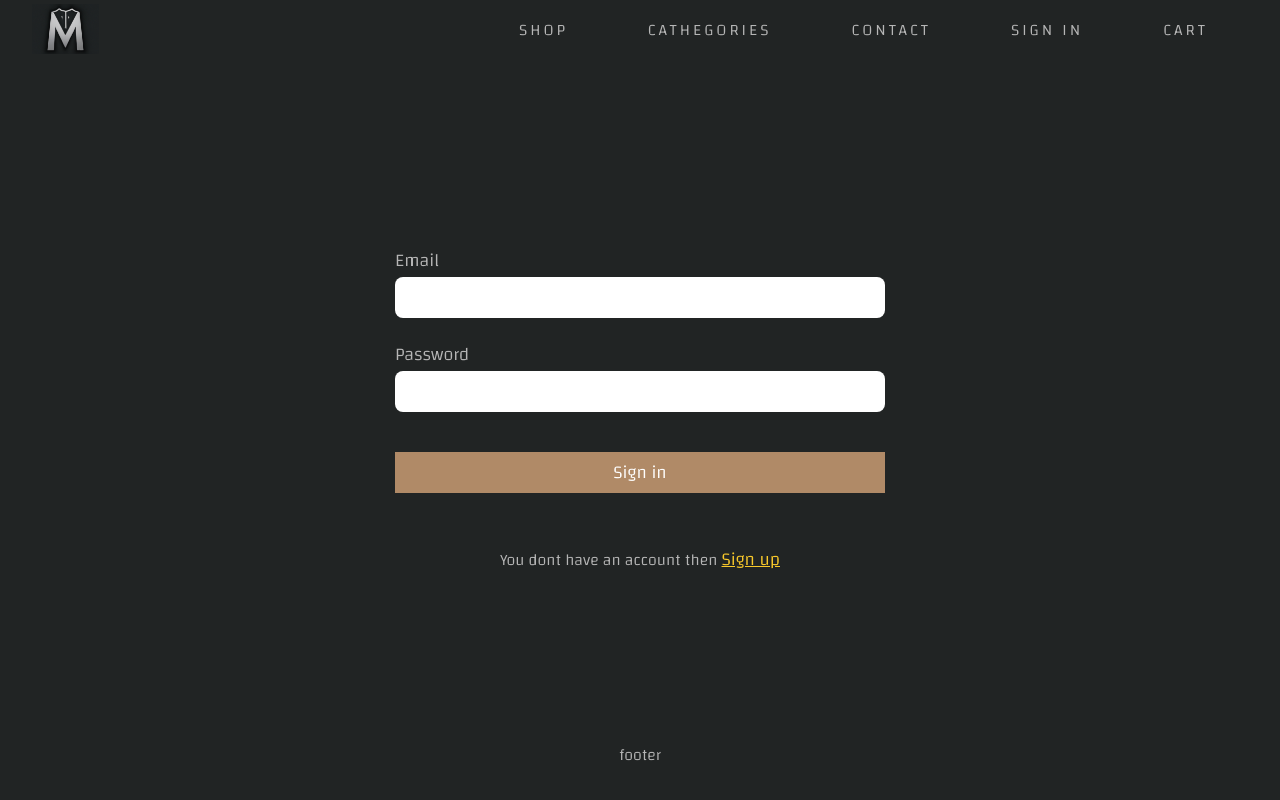
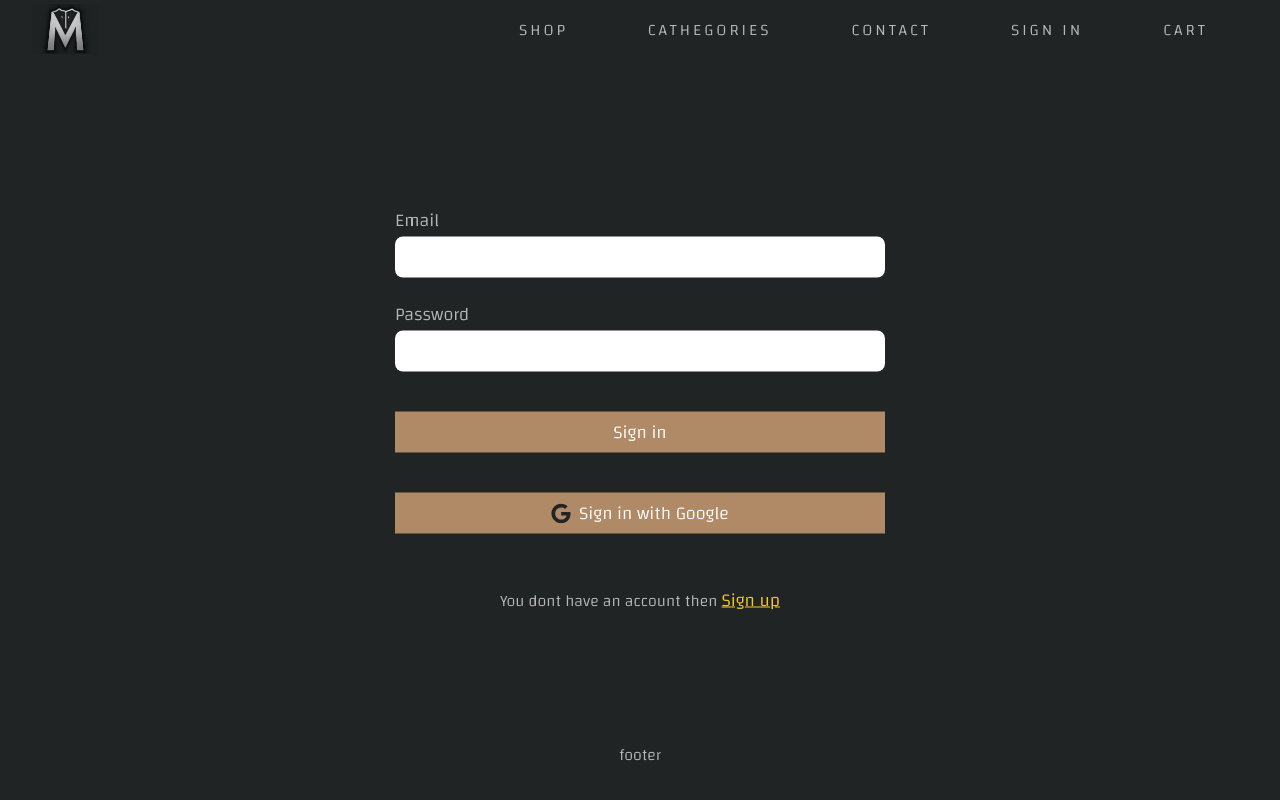
Before and after one commit to banoni-dev/clothes_website, a React (Create React App) app: page /sign-in in a window 1280 px wide. Built offline with nearby package versions, Linux system fonts and the light colour scheme.

Commit message:
add sign in with google pop up wising firebase auth

```diff
--- a/package.json
+++ b/package.json
@@ -6,6 +6,7 @@
     "@testing-library/jest-dom": "^5.16.5",
     "@testing-library/react": "^13.4.0",
     "@testing-library/user-event": "^13.5.0",
+    "firebase": "^9.17.1",
     "react": "^18.2.0",
     "react-dom": "^18.2.0",
     "react-router-dom": "^6.8.0",
--- a/src/components/sign-in/SignIn.jsx
+++ b/src/components/sign-in/SignIn.jsx
@@ -1,24 +1,42 @@
 import React from 'react'
 import './signIn.css'
-import { Link } from 'react-router-dom';
-
+import { Link } from 'react-router-dom'
+import { signInWithGooglePopup,createUserDocumentFromAuth} from '../../utils/firebase/firebase.utils'
 export default function SignIn() {
+  const logGoogleUser = async () => {
+    const {user} = await signInWithGooglePopup();
+    const userDocRef = await createUserDocumentFromAuth(user);
+  }
   return (
-    <div className='sign_in'>
-        <form>
+    <div className="sign_in">
+      <div className="form">
         <div className="field">
           <label>Email</label>
-                <div><input type="email" /></div>
+          <div>
+            <input type="email" />
+          </div>
         </div>
         <div className="field">
           <label>Password</label>
-                <div><input type="password" /></div>
+          <div>
+            <input type="password" />
+          </div>
         </div>
         <div className="btn">
           <button>Sign in</button>
         </div>
-            <div className="txt">You dont have an account then <Link to="../sign-up">Sign up</Link></div>
-        </form>
+        <div className="btn">
+          <button onClick={logGoogleUser}>
+            <svg xmlns="http://www.w3.org/2000/svg" viewBox="0 0 488 512">
+              <path d="M488 261.8C488 403.3 391.1 504 248 504 110.8 504 0 393.2 0 256S110.8 8 248 8c66.8 0 123 24.5 166.3 64.9l-67.5 64.9C258.5 52.6 94.3 116.6 94.3 256c0 86.5 69.1 156.6 153.7 156.6 98.2 0 135-70.4 140.8-106.9H248v-85.3h236.1c2.3 12.7 3.9 24.9 3.9 41.4z" />
+            </svg>
+            Sign in with Google
+          </button>
+        </div>
+        <div className="txt">
+          You dont have an account then <Link to="../sign-up">Sign up</Link>
+        </div>
+      </div>
     </div>
   )
 }
--- a/src/components/sign-in/signIn.css
+++ b/src/components/sign-in/signIn.css
@@ -4,7 +4,7 @@
     position: relative;
 }
 
-.sign_in form {
+.sign_in .form {
     position: absolute;
     top: 50%;
     left: 50%;
@@ -13,11 +13,11 @@
     width: 650px;
 }
 
-.sign_in form>div {
+.sign_in .form>div {
     margin-top: 20px;
 }
 
-.sign_in form>div * {
+.sign_in .form>div * {
     width: 100%;
 
     border-style: none;
@@ -25,11 +25,11 @@
     font-size: 18px;
 }
 
-.sign_in form .btn {
+.sign_in .form .btn {
     margin-top: 40px;
 }
 
-.sign_in form .btn button {
+.sign_in .form .btn button {
     background-color: var(--brown);
     color: white;
     padding: 4px 0;
@@ -37,22 +37,32 @@
     transition: 0.5s;
     cursor: pointer;
     border-color: var(--brown);
+    display: flex;
+    justify-content: center;
+    align-items: center;
 }
 
-.sign_in form .field input {
+.sign_in .form .field input {
     color: var(--black);
     padding:4px 8px;
     border-radius: 8px;
 }
-.sign_in form .btn button:hover{
+.sign_in .form .btn button:hover{
     color: var(--black);
     font-weight: bold;
     border-radius: 10px;
 }
-.sign_in form .txt a{
+.sign_in .form .txt a{
     color: var(--yellow);
 }
-.sign_in form .txt{
+.sign_in .form .txt{
     text-align: center;
     margin-top: 50px;
 }
+.sign_in .form .btn svg{
+    height: 20px;
+    margin-right: 8px;
+    width: 20px;
+    fill:
+    var(--black);
+}
--- a/src/components/sign-up/SignUp.jsx
+++ b/src/components/sign-up/SignUp.jsx
@@ -21,6 +21,15 @@ export default function SignUp() {
             <div className="btn">
                 <button>Submit</button>
             </div>
+            <div className="btn">
+                <button><svg xmlns="http://www.w3.org/2000/svg" viewBox="0 0 488 512"><path d="M488 261.8C488 403.3 391.1 504 248 504 110.8 504 0 393.2 0 256S110.8 8 248 8c66.8 0 123 24.5 166.3 64.9l-67.5 64.9C258.5 52.6 94.3 116.6 94.3 256c0 86.5 69.1 156.6 153.7 156.6 98.2 0 135-70.4 140.8-106.9H248v-85.3h236.1c2.3 12.7 3.9 24.9 3.9 41.4z"/></svg>Sign up with Google</button>
+            </div>
+
+
+
+
+
+
             <div className="txt">You already have account then <Link to="../sign-in">Sign in</Link></div>
         </form>
     </div>
--- a/src/components/sign-up/signUp.css
+++ b/src/components/sign-up/signUp.css
@@ -37,6 +37,9 @@
     transition: 0.5s;
     cursor: pointer;
     border-color: var(--brown);
+    display: flex;
+    justify-content: center;
+    align-items: center;
 }
 
 .Sign_up form .field input {
@@ -56,3 +59,10 @@
     text-align: center;
     margin-top: 50px;
 }
+.Sign_up form .btn svg{
+    height: 20px;
+    margin-right: 8px;
+    width: 20px;
+    fill:
+    var(--black);
+}
--- /dev/null
+++ b/src/utils/firebase/firebase.utils.js
@@ -0,0 +1,39 @@
+import { async } from '@firebase/util';
+import {initializeApp} from 'firebase/app'
+import {getAuth,signInWithPopup,GoogleAuthProvider} from 'firebase/auth'
+import {getFirestore,doc,getDoc,setDoc} from 'firebase/firestore'
+const firebaseConfig = {
+    apiKey: "AIzaSyDhV0-eRb_37YTMMP9qGmORobL5FqRLXDk",
+    authDomain: "clothes-website-4e639.firebaseapp.com",
+    projectId: "clothes-website-4e639",
+    storageBucket: "clothes-website-4e639.appspot.com",
+    messagingSenderId: "592459667077",
+    appId: "1:592459667077:web:e34b1a1212323a4d857bec"
+  };
+
+const firebaseApp = initializeApp(firebaseConfig);
+const provider = new GoogleAuthProvider();
+provider.setCustomParameters({
+    prompt: "select_account"
+});
+export const auth = getAuth();
+export const signInWithGooglePopup = () => signInWithPopup(auth,provider);
+export const db = getFirestore();
+export const createUserDocumentFromAuth = async (userAuth) =>{
+  const userDocRef = doc(db,'users',userAuth.uid);
+  const userSnapshot  = await getDoc(userDocRef);
+  if(!userSnapshot.exists()){
+    const {displayName, email} = userAuth;
+    const createdAt = new Date();
+    try {
+      await setDoc(userDocRef,{
+        displayName,
+        email,
+        createdAt
+      });
+    }catch(error){
+      console.log("error creating the user : ",error.message)
+    }
+  }
+  return userDocRef;
+}
```
Also changed, not shown: 1 other file (tests, documents, lock files or other folders). Lines whose indentation alone changed are shown as unchanged.
